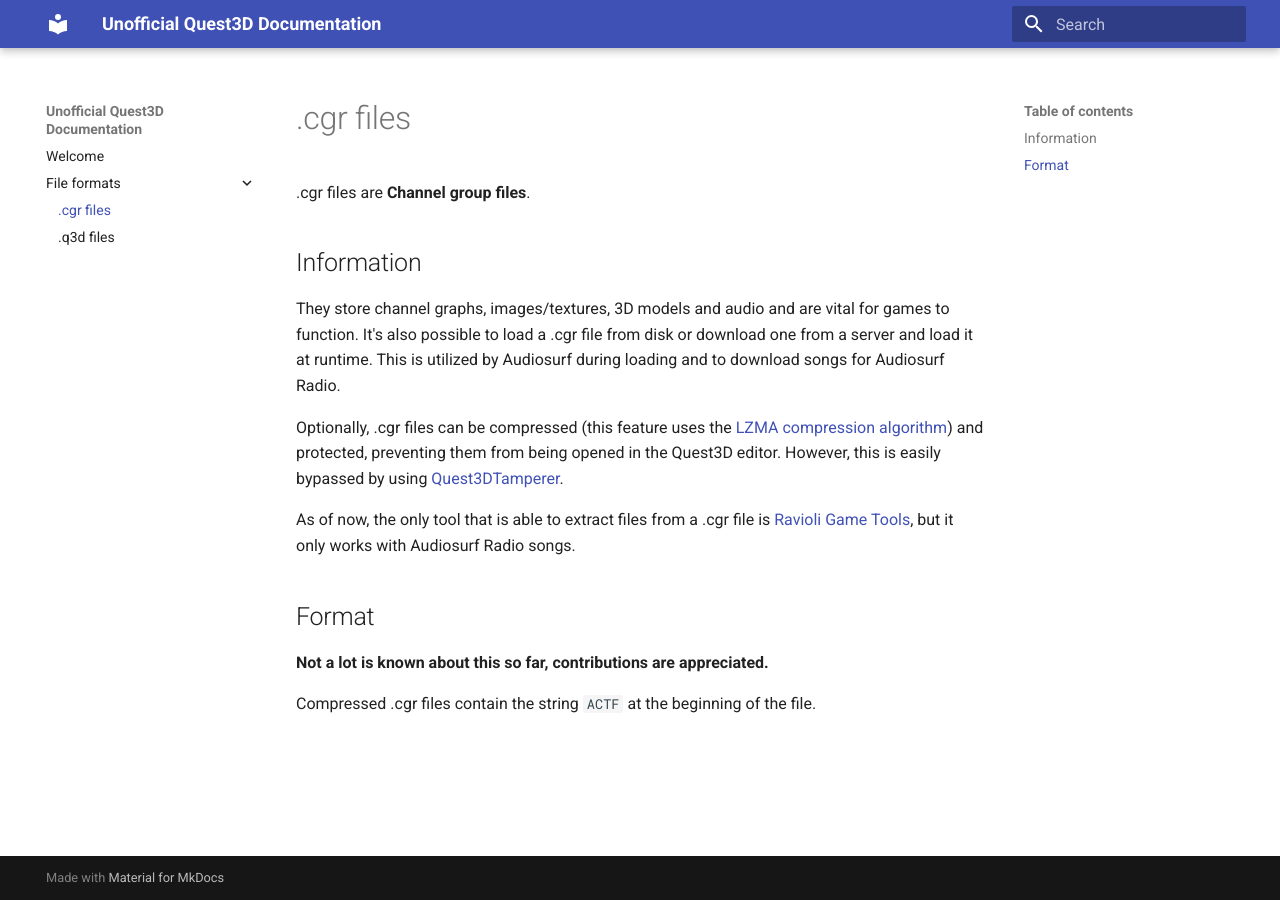
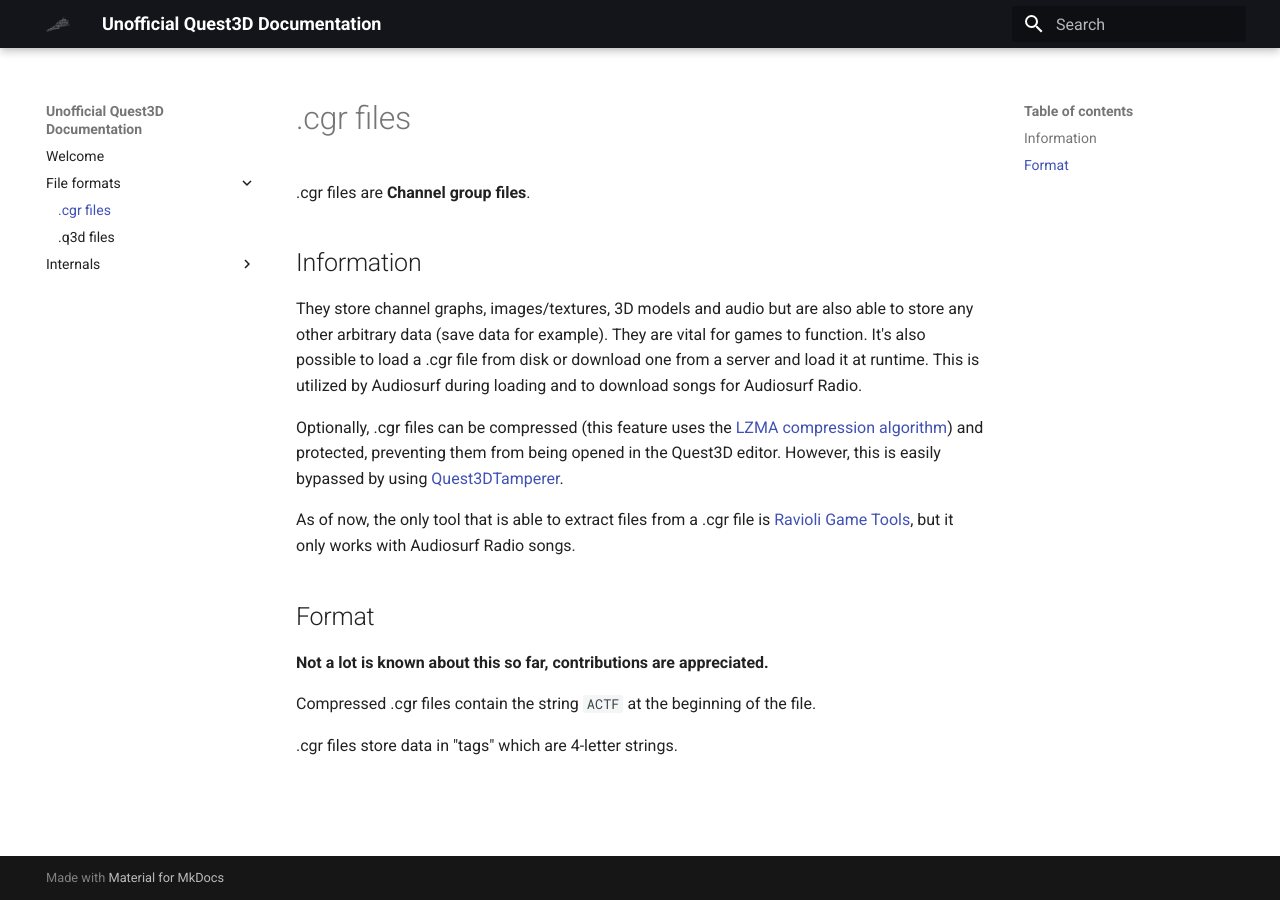
Before and after one commit to AudiosurfResearch/Unofficial-Quest3D-Docs, an MkDocs documentation site: the page built from docs/file-formats/cgr-files.md, in a window 1280 px wide. Built offline with MkDocs 1.6.1 and Material for MkDocs 9.7.7, drawn with Linux system fonts in a browser that asks for light colours.

Commit message:
Add A3d_Channel and EngineInterface docs + icons

```diff
--- a/docs/file-formats/cgr-files.md
+++ b/docs/file-formats/cgr-files.md
@@ -4,7 +4,7 @@
 
 ## Information
 
-They store channel graphs, images/textures, 3D models and audio and are vital for games to function. It's also possible to load a .cgr file from disk or download one from a server and load it at runtime. This is utilized by Audiosurf during loading and to download songs for Audiosurf Radio.
+They store channel graphs, images/textures, 3D models and audio but are also able to store any other arbitrary data (save data for example). They are vital for games to function. It's also possible to load a .cgr file from disk or download one from a server and load it at runtime. This is utilized by Audiosurf during loading and to download songs for Audiosurf Radio.
 
 Optionally, .cgr files can be compressed (this feature uses the [LZMA compression algorithm](https://en.wikipedia.org/wiki/Lempel%E2%80%93Ziv%E2%80%93Markov_chain_algorithm)) and protected, preventing them from being opened in the Quest3D editor. However, this is easily bypassed by using [Quest3DTamperer](https://github.com/AudiosurfResearch/Quest3DTamperer).
 
@@ -15,3 +15,5 @@
 **Not a lot is known about this so far, contributions are appreciated.**
 
 Compressed .cgr files contain the string ``ACTF`` at the beginning of the file.
+
+.cgr files store data in "tags" which are 4-letter strings.
--- a/mkdocs.yml
+++ b/mkdocs.yml
@@ -2,3 +2,7 @@
 site_url: https://audiosurfresearch.github.io/Unofficial-Quest3D-Docs/
 theme:
   name: material
+  palette:
+    primary: black
+  logo: img/icon_white.png
+  favicon: img/icon_white.png
```
Also changed, not shown: docs/internals/A3d_Channel.md (added, +7 -0 lines), docs/internals/EngineInterface.md (added, +15 -0 lines), docs/img/icon_white.png (added).
